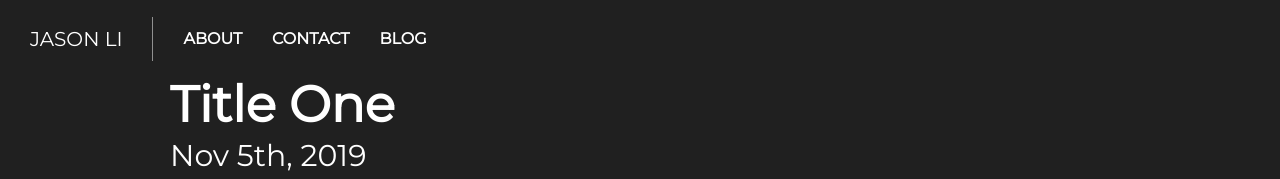
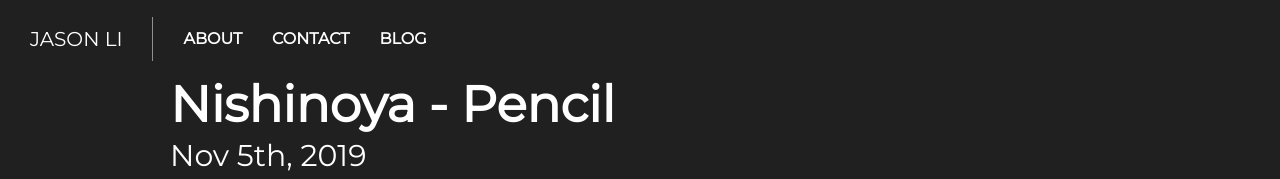
Before and after one commit to JasonLi2/jason-li-site, a Gatsby site: page /blog/title-1 in a window 1280 px wide. Shown: the top 179 px of the page. Built offline with nearby package versions, Linux system fonts and the light colour scheme; Gatsby itself is replaced by a stand-in of ours; grey boxes are pictures that could not be loaded; a web font is replaced by a local one.

Commit message:
Update title-1.md

```diff
--- a/src/pages/blog/title-1.md
+++ b/src/pages/blog/title-1.md
@@ -1,5 +1,5 @@
 ---
-title: Title One
+title: Nishinoya - Pencil
 image: /static/images/IMG_0510.jpg
 date: 2019-11-05T14:04:00.000Z
 ---
```
